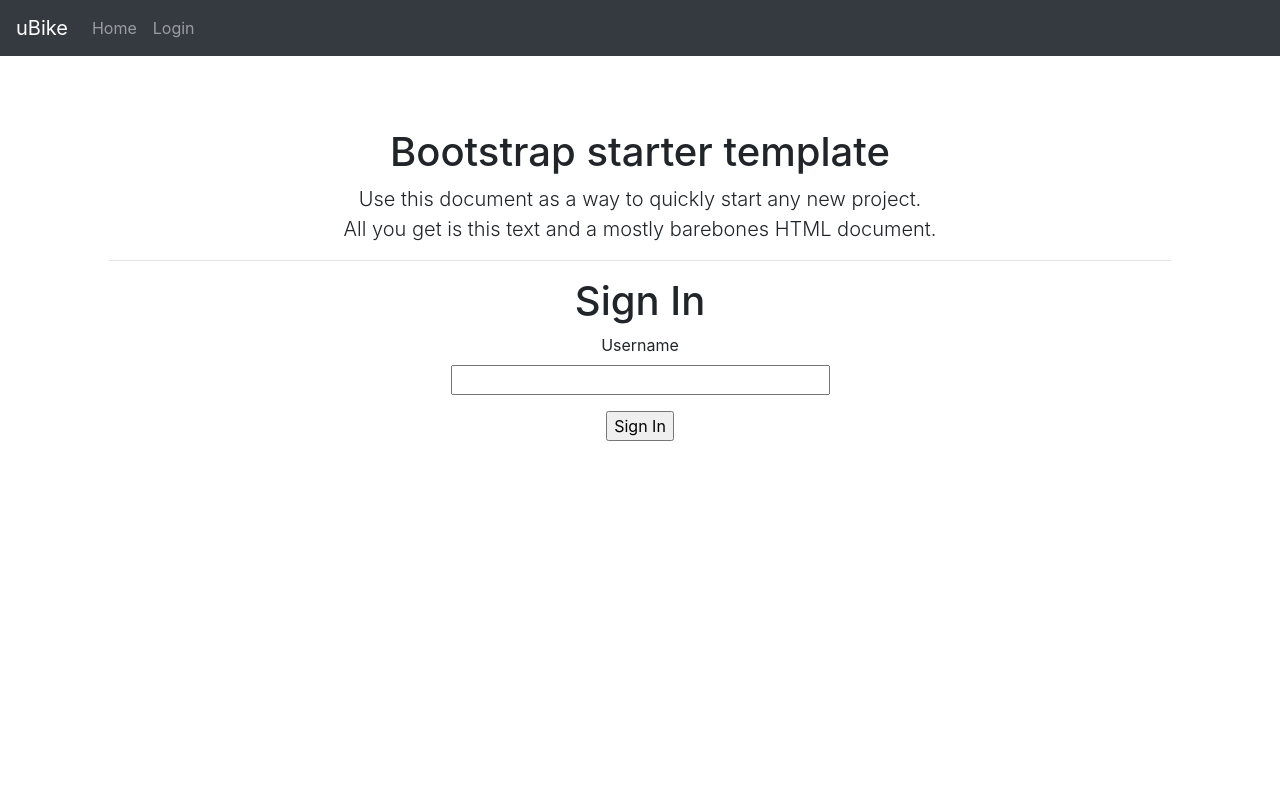
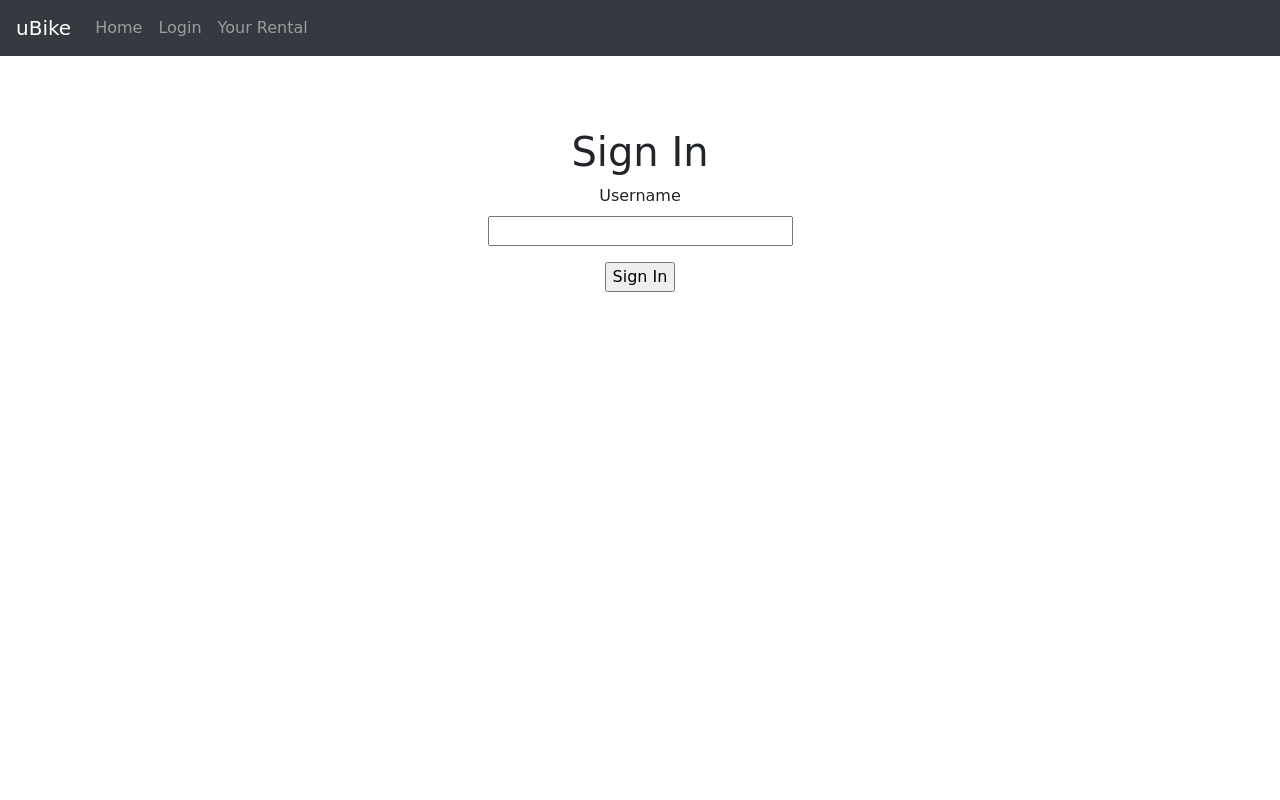
Before and after one commit to mara42/uBike, a Flask app: page /login in a window 1280 px wide. Run offline with Flask 2, Linux system fonts and the light colour scheme; parts of the project's set-up code (start-up, migrations or seed data) failed here and were passed over; some libraries are stand-ins or nearby versions.

Commit message:
add rental and best font ever

```diff
--- a/app/routes.py
+++ b/app/routes.py
@@ -36,6 +36,11 @@ def login():
     return render_template("login.html", title="Sign In", form=form)
 
 
+@app.route("/rental", methods=["GET", "POST"])
+def rental():
+    return render_template("rental.html")
+
+
 # @app.route('/login')
 # def login_page():
 #     form = LoginForm()
--- a/app/templates/base.html
+++ b/app/templates/base.html
@@ -4,7 +4,7 @@
     {% if title %}
     <title>{{ title }}</title>
     {% else %}
-    <title>microblog</title>
+    <title>uBike</title>
     {% endif %}
     <link rel="stylesheet" href="https://stackpath.bootstrapcdn.com/bootstrap/4.3.1/css/bootstrap.min.css" integrity="sha384-ggOyR0iXCbMQv3Xipma34MD+dH/1fQ784/j6cY/iJTQUOhcWr7x9JvoRxT2MZw1T" crossorigin="anonymous">
     <link rel="stylesheet" href="starter-template.css">
@@ -28,6 +28,9 @@
                 <li class="nav-item">
                     <a class="nav-link" href="/login">Login</a>
                 </li>
+                <li class="nav-item">
+                    <a class="nav-link" href="/rental">Your Rental</a>
+                </li>
             </ul>
         </div>
     </nav>
@@ -35,9 +38,6 @@
     <main role="main" class="container">
 
         <div class="starter-template">
-            <h1>Bootstrap starter template</h1>
-            <p class="lead">Use this document as a way to quickly start any new project.<br> All you get is this text and a mostly barebones HTML document.</p>
-            <hr>
             {% with messages = get_flashed_messages() %}
             {% if messages %}
             <ul>
--- a/app/templates/static/starter-template.css
+++ b/app/templates/static/starter-template.css
@@ -1,3 +1,7 @@
+* {
+    font-family: "Comic Sans MS", "Comic Sans", cursive, sans-serif;
+}
+
 body {
     padding-top: 5rem;
 }
@@ -9,4 +13,10 @@ body {
 
 #map-canvas {
     height: 550px;
-    weight: 100%
+    weight: 100%;
+}
+
+#demo {
+    color: red;
+    font-size: 5em;
+}
```
Also changed, not shown: app/templates/rental.html (added, +37 -0 lines).
